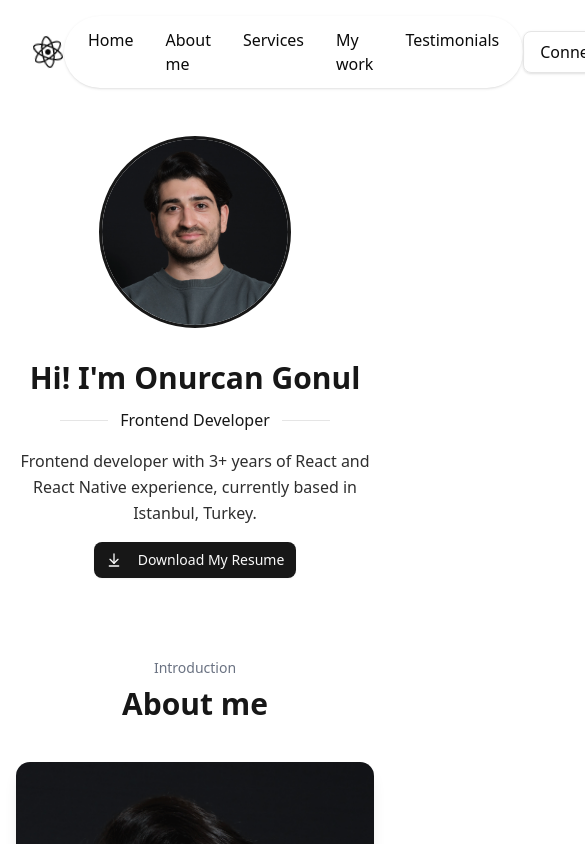
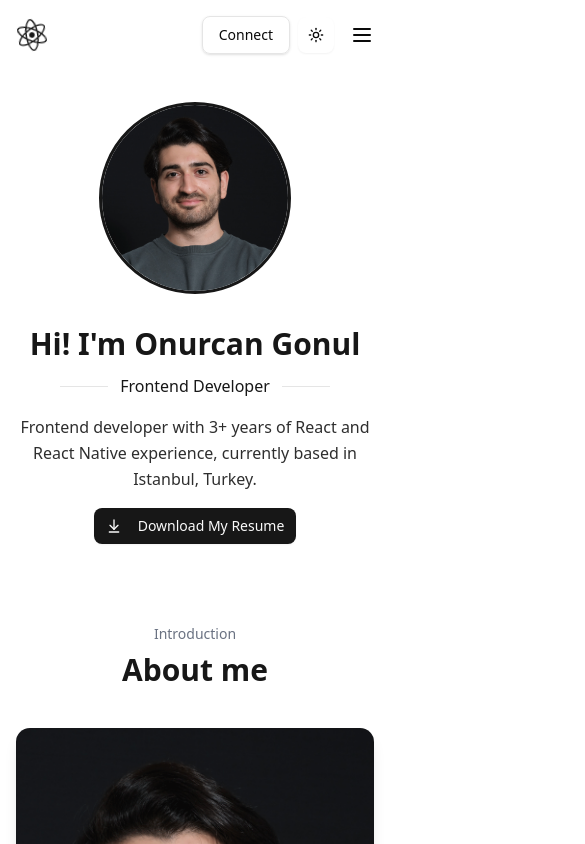
Before and after one commit to onurcangonul/onurcangonul-website, a Next.js app: page / in a window 390 px wide. Shown: the top 844 px of the page, 585 px wide, since content can reach past the window. Built offline with nearby package versions, Linux system fonts and the light colour scheme.

Commit message:
header fixed

```diff
--- a/components/Header/index.tsx
+++ b/components/Header/index.tsx
@@ -1,13 +1,24 @@
-import React from 'react'
-import { ThemeModeToggle } from '../ThemeModeToggle'
+'use client'
+import React, { useState } from "react";
+import { ThemeModeToggle } from "../ThemeModeToggle";
 import { FaReact } from "react-icons/fa";
+import { Menu, X } from "lucide-react";
 
 const Header = () => {
+  const [menuOpen, setMenuOpen] = useState(false);
+
+  const toggleMenu = () => setMenuOpen(!menuOpen);
+
   return (
-    <header className="w-full flex items-center justify-around px-8 py-4">
-      <span className="text-xl font-medium"> <FaReact className="animate-slow-spin" size={32} /></span>
-      <nav>
-        <ul className="flex gap-8 border-primary  px-6 p-3 shadow-sm rounded-full">
+    <header className="w-full relative z-50 px-4 md:px-8 py-4 flex items-center justify-between md:justify-around">
+      {/* Logo */}
+      <div className="flex items-center gap-2">
+        <FaReact className="animate-slow-spin text-primary" size={32} />
+      </div>
+
+      {/* Desktop Menu */}
+      <nav className="hidden md:block">
+        <ul className="flex gap-8 border-primary px-6 py-3 shadow-sm rounded-full">
           <li className="cursor-pointer hover:text-gray-700 transition-all">Home</li>
           <li className="cursor-pointer hover:text-gray-600 transition-all">About me</li>
           <li className="cursor-pointer hover:text-gray-600 transition-all">Services</li>
@@ -16,14 +27,33 @@ const Header = () => {
         </ul>
       </nav>
 
-      <div className="flex items-center gap-4">
-        <button className="px-4 py-2 border  shadow-sm rounded-md hover:bg-gray-100">
+      {/* Right Side */}
+      <div className="flex items-center gap-2 md:gap-4">
+        <button className="px-4 py-2 border shadow-sm rounded-md hover:bg-gray-100 dark:hover:bg-gray-800 text-sm md:text-base">
           Connect
         </button>
         <ThemeModeToggle />
+
+        {/* Hamburger (Mobile Only) */}
+        <button className="md:hidden ml-2" onClick={toggleMenu}>
+          {menuOpen ? <X size={24} /> : <Menu size={24} />}
+        </button>
       </div>
+
+      {/* Mobile Menu */}
+      {menuOpen && (
+        <div className="absolute top-full left-0 w-full bg-white dark:bg-gray-900 shadow-md px-6 py-4 md:hidden animate-fade-in-down">
+          <ul className="flex flex-col gap-4 text-center">
+            <li className="cursor-pointer hover:text-primary transition-all">Home</li>
+            <li className="cursor-pointer hover:text-primary transition-all">About me</li>
+            <li className="cursor-pointer hover:text-primary transition-all">Services</li>
+            <li className="cursor-pointer hover:text-primary transition-all">My work</li>
+            <li className="cursor-pointer hover:text-primary transition-all">Testimonials</li>
+          </ul>
+        </div>
+      )}
     </header>
-  )
-}
+  );
+};
 
-export default Header
+export default Header;
```
